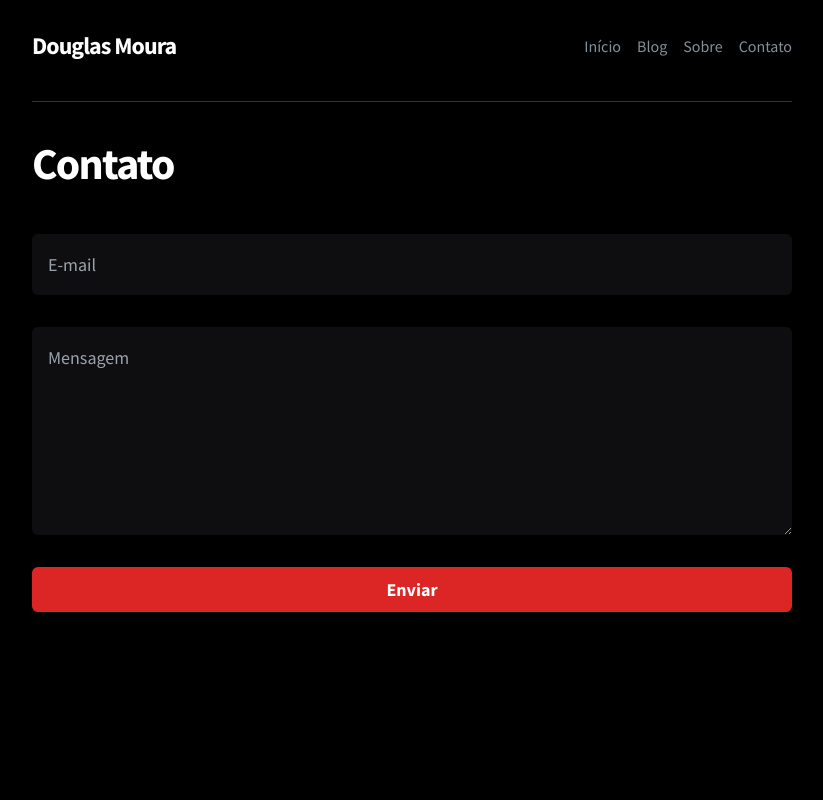
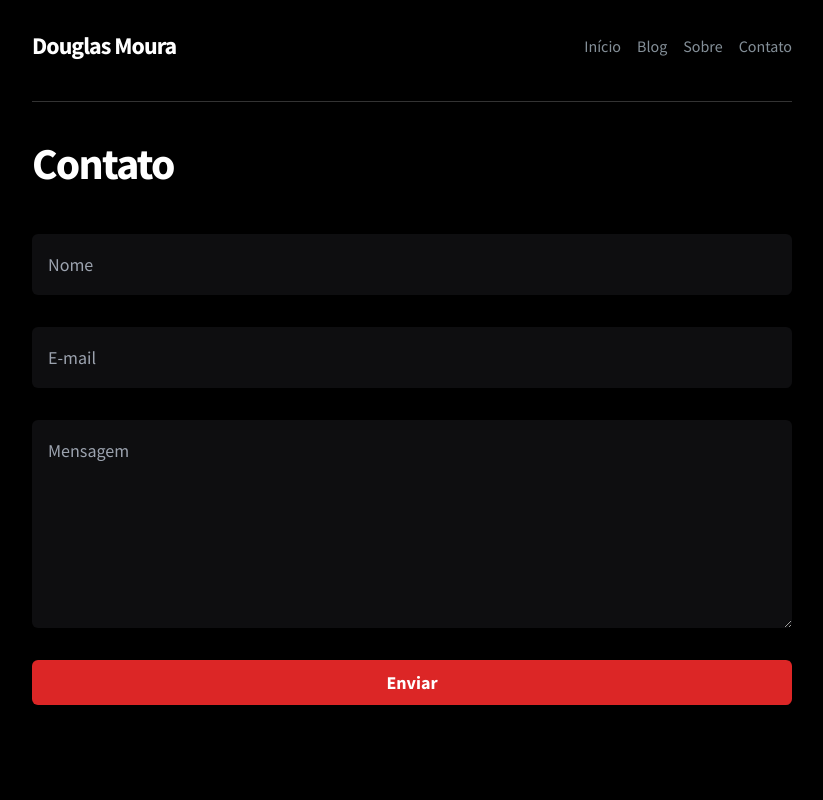
Before and after one commit to DouglasdeMoura/douglasmoura.dev, a Next.js app: page /contato in a window 1280 px wide. Shown: the top 800 px of the page, without its empty margins (228-1051 px from the left). Built offline with nearby package versions, Linux system fonts and the light colour scheme.

Commit message:
chore: replace Formik in favor of React Hooks Form

```diff
--- /dev/null
+++ b/components/contact-form.tsx
@@ -0,0 +1,90 @@
+import axios from 'axios'
+import { useState } from 'react'
+import { useForm } from 'react-hook-form'
+
+type Inputs = {
+  name: string,
+  email: string,
+  messagem: string,
+};
+
+const ContactForm = () => {
+  const { register, handleSubmit, reset, errors } = useForm<Inputs>()
+  const [serverState, setServerState] = useState({ ok: false, msg: '' })
+
+  const handleServerResponse = (ok: boolean, msg: string) => {
+    setServerState({ ok, msg })
+  }
+
+  const handleOnSubmit = (data: Inputs) => {
+    axios({
+      method: 'POST',
+      url: 'https://formspree.io/f/mwkwyelw',
+      data
+    })
+      .then(_ => {
+        handleServerResponse(true, 'Obrigado por sua mensagem!')
+        reset()
+      })
+      .catch(error => {
+        handleServerResponse(false, error.response.data.error)
+      })
+  }
+
+  return (
+    <>
+      <form onSubmit={handleSubmit(handleOnSubmit)} className="flex flex-col">
+        <label htmlFor="name" className="sr-only">Nome</label>
+        <input
+          name="name"
+          ref={register({ required: true })}
+          className="field px-4 py-4 rounded-md mb-8"
+          placeholder="Nome"
+          required
+        />
+        {errors.name && <span>Insira seu nome</span>}
+
+        <label htmlFor="email" className="sr-only">E-mail</label>
+        <input
+          name="email"
+          type="email"
+          ref={register({ required: true })}
+          className="field px-4 py-4 rounded-md mb-8"
+          placeholder="E-mail"
+          required
+        />
+        {errors.email && <span>E-mail inválido</span>}
+
+        <label htmlFor="message" className="sr-only">Mensagem</label>
+        <textarea
+          className="field px-4 py-4 rounded-md mb-8"
+          name="message"
+          rows={6}
+          placeholder="Mensagem"
+          required
+        >
+        </textarea>
+
+        <button
+          type="submit"
+          className="px-4 py-2 rounded-md mb-8 font-bold bg-red-600 text-white"
+        >
+          Enviar
+      </button>
+      </form >
+      {
+        serverState.msg && (
+          <p
+            className={
+              !serverState.ok ? 'text-red-800 bg-red-100 p-4 rounded-md text-center' : 'text-green-800 bg-green-100 p-4 rounded-md text-center'
+            }
+          >
+            {serverState.msg}
+          </p>
+        )
+      }
+    </>
+  )
+}
+
+export default ContactForm
--- a/package.json
+++ b/package.json
@@ -14,11 +14,11 @@
     "axios": "^0.21.1",
     "classnames": "2.2.6",
     "date-fns": "2.10.0",
-    "formik": "^2.2.6",
     "gray-matter": "4.0.2",
     "next": "latest",
     "react": "^16.13.0",
     "react-dom": "^16.13.0",
+    "react-hook-form": "^6.14.2",
     "remark": "11.0.2",
     "remark-html": "10.0.0",
     "typescript": "^4.0.3",
--- a/pages/contato.tsx
+++ b/pages/contato.tsx
@@ -4,47 +4,9 @@ import Layout from '../components/layout'
 import { SITE_NAME } from '../lib/constants'
 import Header from '../components/header'
 import markdownStyles from '../styles/markdown-styles.module.css'
-import { Formik, Field, Form } from 'formik'
-import * as Yup from 'yup'
-import axios from 'axios'
-import { useState } from 'react'
-
-type ContactForm = {
-  email: string
-  message: string
-}
+import ContactForm from '../components/contact-form'
 
 const Contato = () => {
-  const [serverState, setServerState] = useState({ ok: false, msg: '' })
-
-  const handleServerResponse = (ok: boolean, msg: string) => {
-    setServerState({ ok, msg })
-  }
-
-  const formSchema = Yup.object().shape({
-    email: Yup.string()
-      .email('E-mail inválido')
-      .required('Obrigatório'),
-    message: Yup.string().required('Obrigatório')
-  })
-
-  const handleOnSubmit = (values: ContactForm, actions: any) => {
-    axios({
-      method: 'POST',
-      url: 'https://formspree.io/f/mwkwyelw',
-      data: values
-    })
-      .then(_ => {
-        actions.setSubmitting(false)
-        actions.resetForm()
-        handleServerResponse(true, 'Obrigado por sua mensagem!')
-      })
-      .catch(error => {
-        actions.setSubmitting(false)
-        handleServerResponse(false, error.response.data.error)
-      })
-  }
-
   return (
     <>
       <Head>
@@ -60,47 +22,7 @@ const Contato = () => {
               </h1>
               <div className="entry-content">
                 <div className={markdownStyles.markdown}>
-                  <Formik
-                    initialValues={{
-                      email: '',
-                      message: ''
-                    }}
-                    onSubmit={handleOnSubmit}
-                    validationSchema={formSchema}
-                  >
-                    {({ isSubmitting }) => (
-                      <Form className="flex flex-col">
-                        <label htmlFor="email" className="sr-only">E-mail</label>
-                        <Field
-                          id="email"
-                          name="email"
-                          type="email"
-                          placeholder="E-mail"
-                          className="field px-4 py-4 rounded-md mb-8"
-                          required
-                        />
-                        <label htmlFor="message" className="sr-only">Mensagem</label>
-                        <Field
-                          id="message"
-                          name="message"
-                          component="textarea"
-                          placeholder="Mensagem"
-                          className="field px-4 py-4 rounded-md mb-8"
-                          rows={6}
-                          required
-                        />
-                        <button type="submit" disabled={isSubmitting} className="px-4 py-2 rounded-md mb-8 font-bold bg-red-600 text-white">
-                          Enviar
-                        </button>
-
-                        {serverState && (
-                          <p className={!serverState.ok ? 'errorMsg' : ''}>
-                            {serverState.msg}
-                          </p>
-                        )}
-                      </Form>
-                    )}
-                  </Formik>
+                  <ContactForm />
                 </div>
               </div>
             </article>
```
Also changed, not shown: 2 other files (tests, documents, lock files or other folders).
